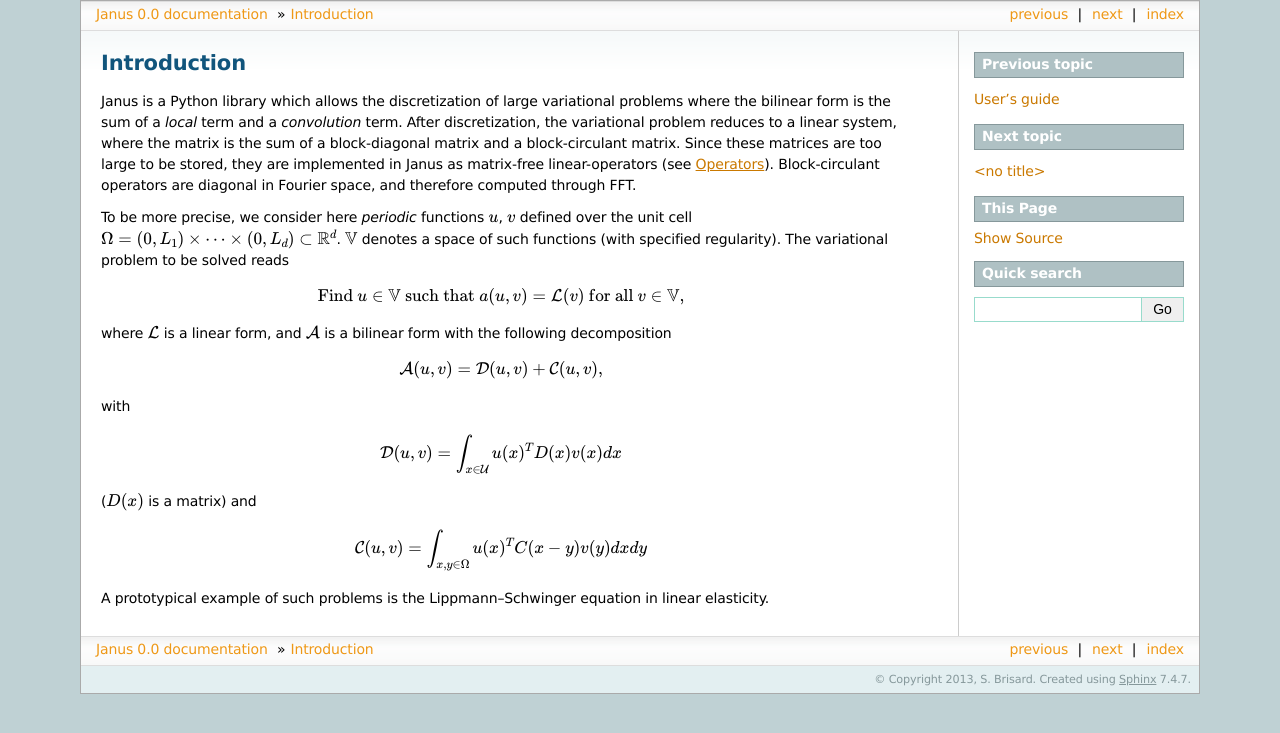
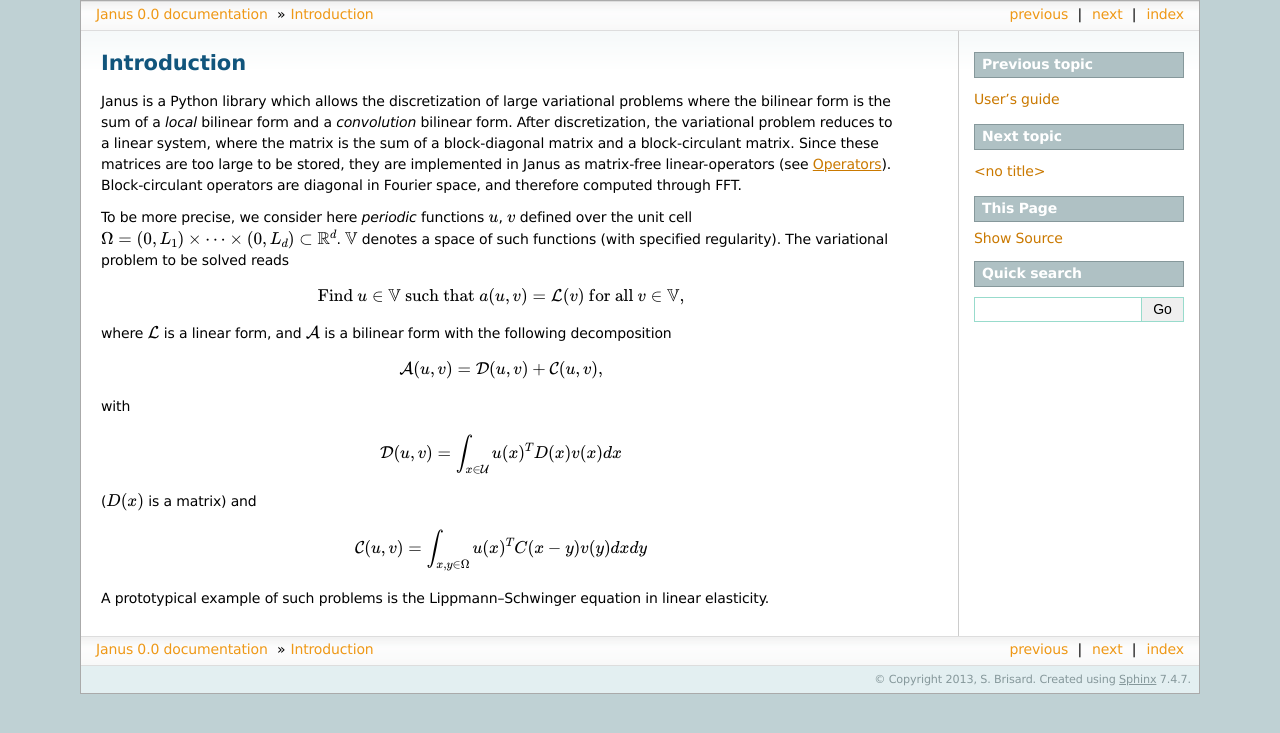
Before and after one commit to sbrisard/janus, a Sphinx documentation site: the page built from doc/introduction.rst, in a window 1280 px wide. Shown: the top 733 px of the page. Built offline with Sphinx 7.4.7, drawn with Linux system fonts in a browser that asks for light colours; formulas are drawn with MathJax 3.

Commit message:
Minor modification to doc/introduction.

```diff
--- a/doc/introduction.rst
+++ b/doc/introduction.rst
@@ -2,7 +2,7 @@
 Introduction
 ************
 
-Janus is a Python library which allows the discretization of large variational problems where the bilinear form is the sum of a *local* term and a *convolution* term. After discretization, the variational problem reduces to a linear system, where the matrix is the sum of a block-diagonal matrix and a block-circulant matrix. Since these matrices are too large to be stored, they are implemented in Janus as matrix-free linear-operators (see :doc:`Operators<./operators>`). Block-circulant operators are diagonal in Fourier space, and therefore computed through FFT.
+Janus is a Python library which allows the discretization of large variational problems where the bilinear form is the sum of a *local* bilinear form and a *convolution* bilinear form. After discretization, the variational problem reduces to a linear system, where the matrix is the sum of a block-diagonal matrix and a block-circulant matrix. Since these matrices are too large to be stored, they are implemented in Janus as matrix-free linear-operators (see :doc:`Operators<./operators>`). Block-circulant operators are diagonal in Fourier space, and therefore computed through FFT.
 
 .. TODO Provide more details and references once a general interface for block-circulant operators is defined.
 
```
